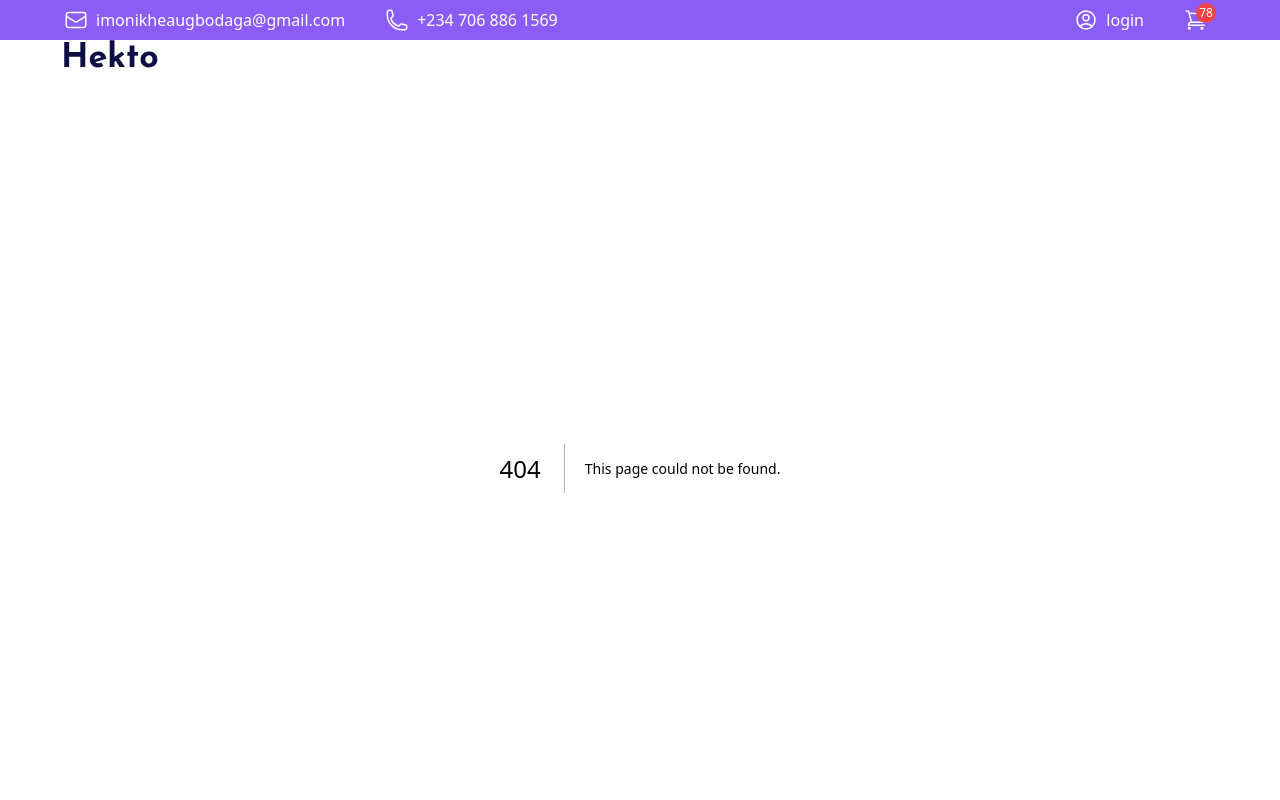
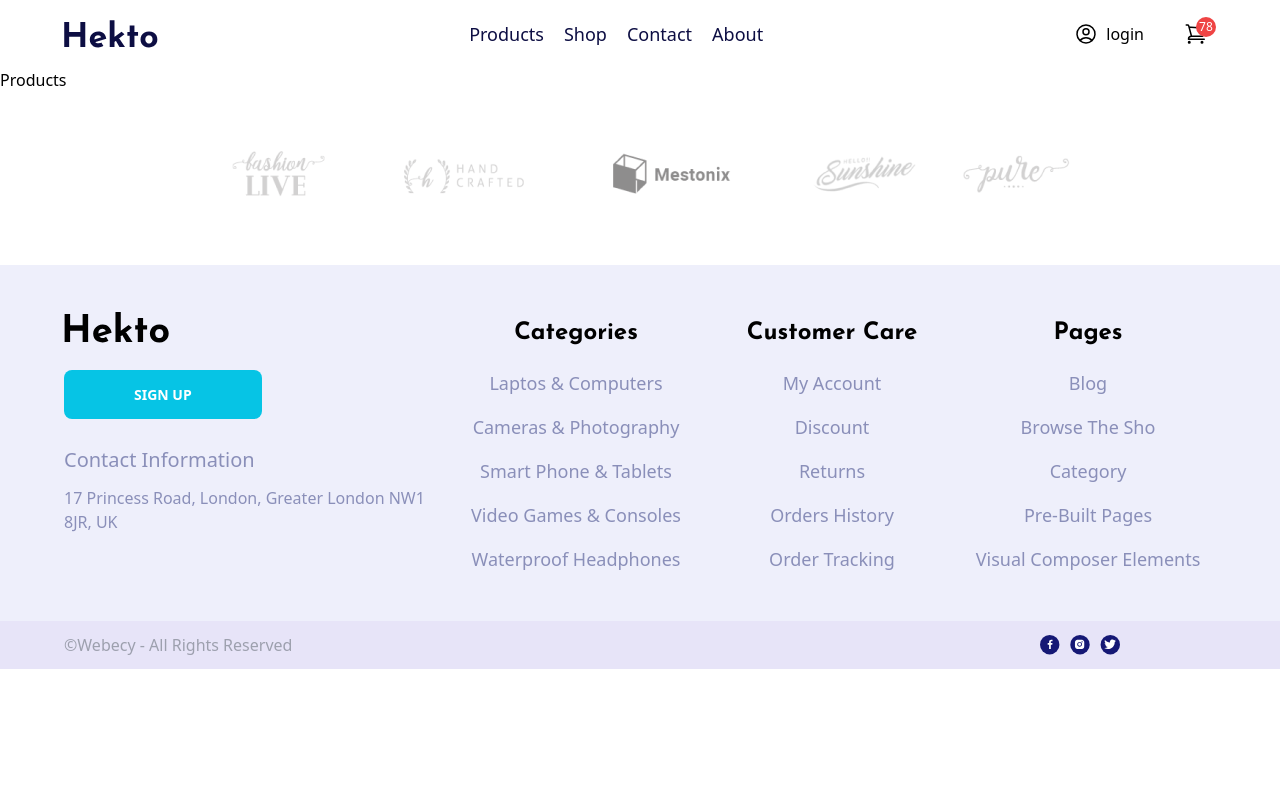
Before and after one commit to nikhea/fortuneEcommerce, a Next.js app: page /products in a window 1280 px wide. Before the commit this address had no page. Shown: the top 800 px of the page. Built offline with nearby package versions, Linux system fonts and the light colour scheme.

Commit message:
styling navbar

```diff
--- /dev/null
+++ b/app/products/page.tsx
@@ -0,0 +1,7 @@
+import React from "react";
+
+const Products = () => {
+  return <div>Products</div>;
+};
+
+export default Products;
--- a/components/Layout/header/index.tsx
+++ b/components/Layout/header/index.tsx
@@ -4,7 +4,7 @@ import MainNav from "./mainNav";
 const index = () => {
   return (
     <>
-      <SubHeader />
+      {/* <SubHeader /> */}
       <MainNav />
     </>
   );
--- a/components/Layout/header/mainNav.tsx
+++ b/components/Layout/header/mainNav.tsx
@@ -1,10 +1,38 @@
+"use client";
 import style from "./style/mainHeader.module.scss";
 import HeaderIcon from "./headerIcon";
 import { NavItems } from "./headerData";
+import Link from "next/link";
+import { usePathname } from "next/navigation";
+import {
+  EnvelopeIcon,
+  PhoneIcon,
+  UserCircleIcon,
+  ShoppingCartIcon,
+} from "@heroicons/react/24/outline";
 const mainNav = () => {
+  const pathname = usePathname();
+  const displayNameItems = NavItems.map((links, idx) => (
+    <li key={idx} className={`${pathname == links.link ? "active" : ""}`}>
+      <Link href={links.link}>{links.name}</Link>
+    </li>
+  ));
   return (
     <div className={`${style.mainHeader} container`}>
       <HeaderIcon />
+      <ul>{displayNameItems}</ul>
+      <div className={style.subHeaderLeft}>
+        <div className={style.subHeader__content}>
+          <UserCircleIcon className={style.icons} />
+          <h1>login</h1>
+        </div>
+        <div className={`${style.subHeader__content} relative`}>
+          <ShoppingCartIcon className={style.icons} />
+          <span className="absolute left-[12px] top-[-5px] bg-red-500  w-5 h-5 rounded-full flex justify-center items-center">
+            <h1 className="text-[12px] text-white">78</h1>
+          </span>
+        </div>
+      </div>{" "}
     </div>
   );
 };
--- a/components/Layout/header/style/mainHeader.module.scss
+++ b/components/Layout/header/style/mainHeader.module.scss
@@ -0,0 +1,20 @@
+.mainHeader {
+  @apply flex items-center justify-between py-5;
+
+  ul {
+    @apply flex items-center gap-5 font-medium;
+
+    li {
+      @apply capitalize text-[#0D0E43] text-lg;
+    }
+  }
+}
+.subHeaderLeft {
+  @apply flex items-center gap-x-10;
+}
+.subHeader__content {
+  @apply flex items-center;
+  .icons {
+    @apply h-6 w-6 mr-2;
+  }
+}
```
